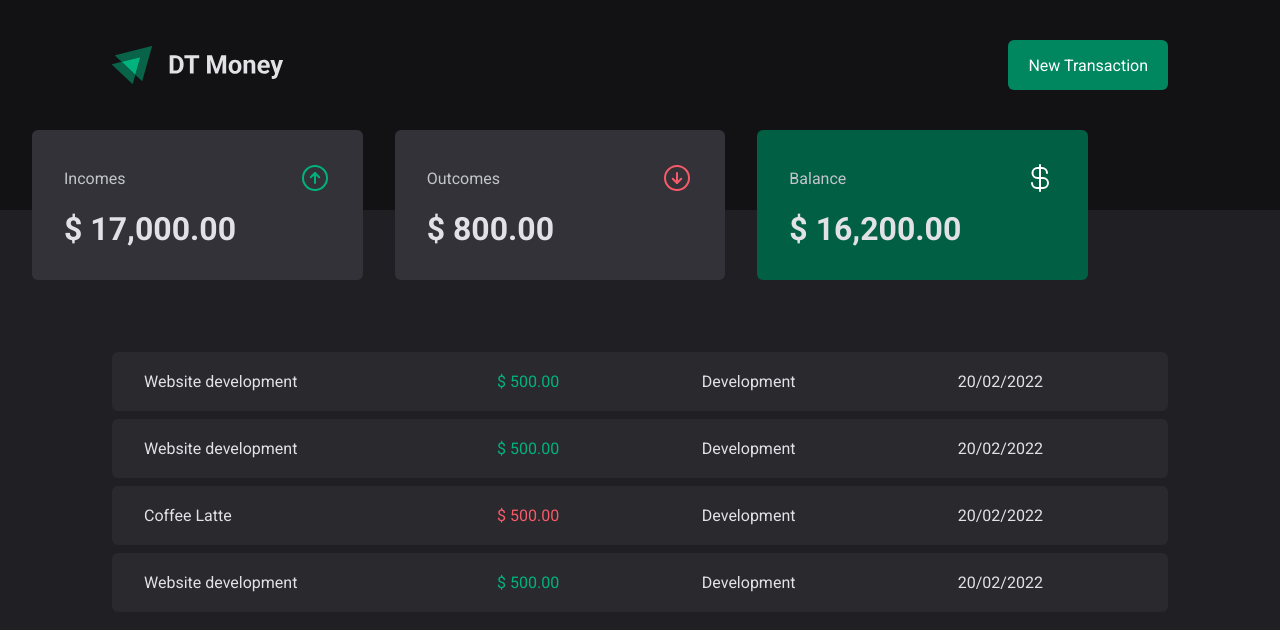
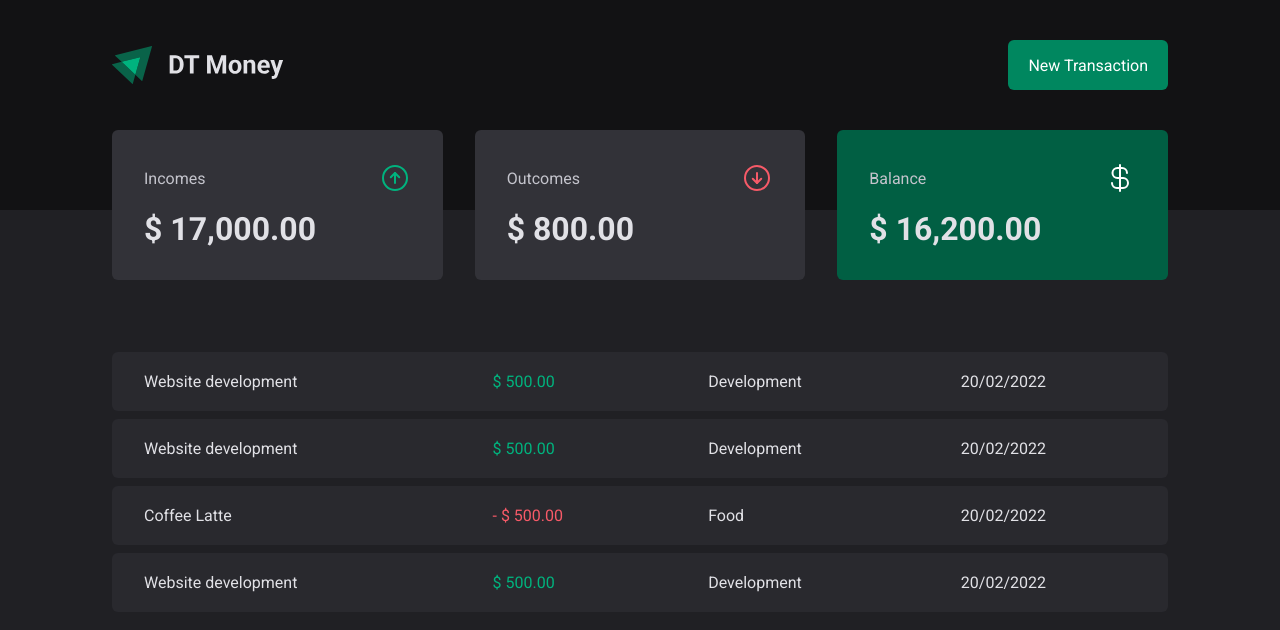
Before and after one commit to lesada/dt-money, a React (Vite) app: page / in a window 1280 px wide. Shown: the top 630 px of the page. Built offline with nearby package versions, Linux system fonts and the light colour scheme.

Commit message:
fix: align summary

```diff
--- a/src/pages/Transactions/index.tsx
+++ b/src/pages/Transactions/index.tsx
@@ -44,8 +44,8 @@ function Transactions() {
             </tr>
             <tr>
               <td> Coffee Latte</td>
-              <td className="outcome">$ 500.00</td>
-              <td>Development</td>
+              <td className="outcome">- $ 500.00</td>
+              <td>Food</td>
               <td>20/02/2022</td>
             </tr>
             <tr>
--- a/src/pages/Transactions/styles.ts
+++ b/src/pages/Transactions/styles.ts
@@ -8,7 +8,7 @@ export const Summary = styled.section`
   grid-template-columns: repeat(3, 1fr);
   gap: 2rem;
 
-  margin-top: -5rem;
+  margin: -5rem auto 0;
   padding: 0 ${({ theme }) => theme.containerPadding};
 `;
 
```
